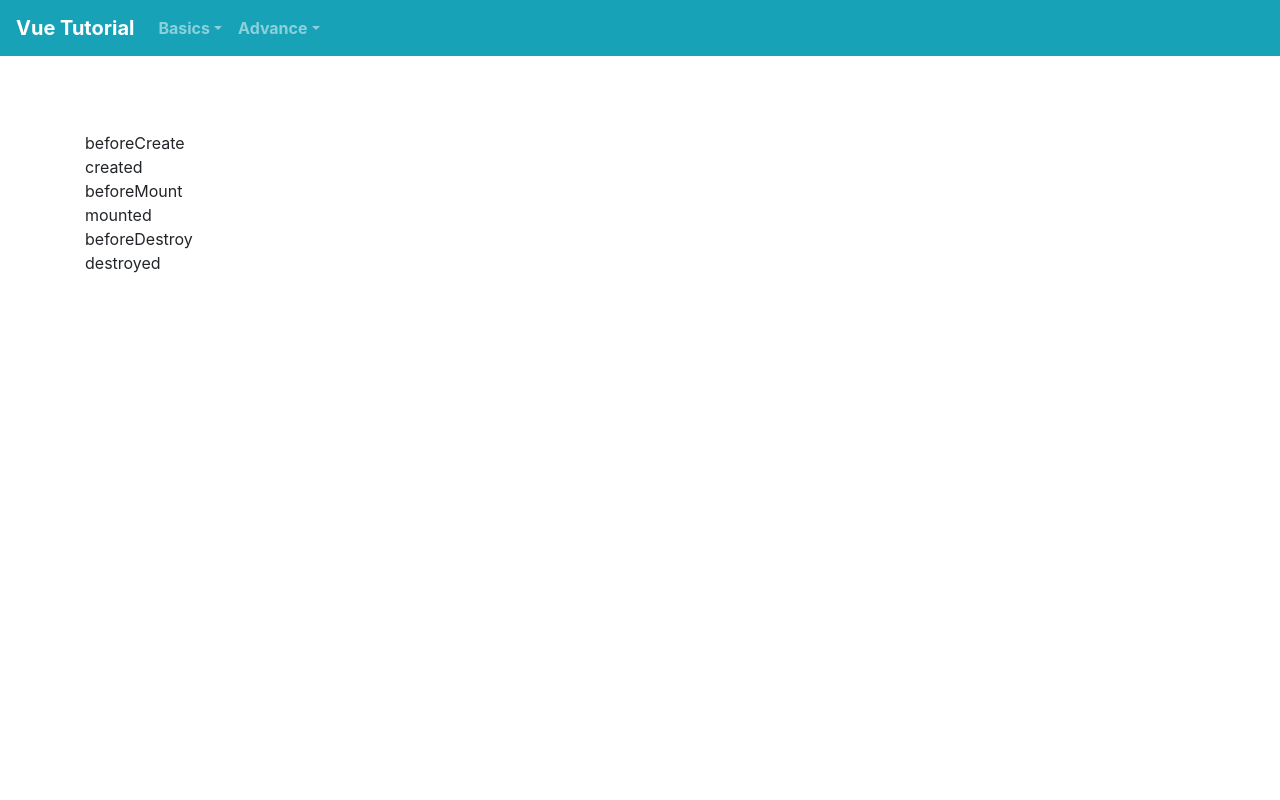
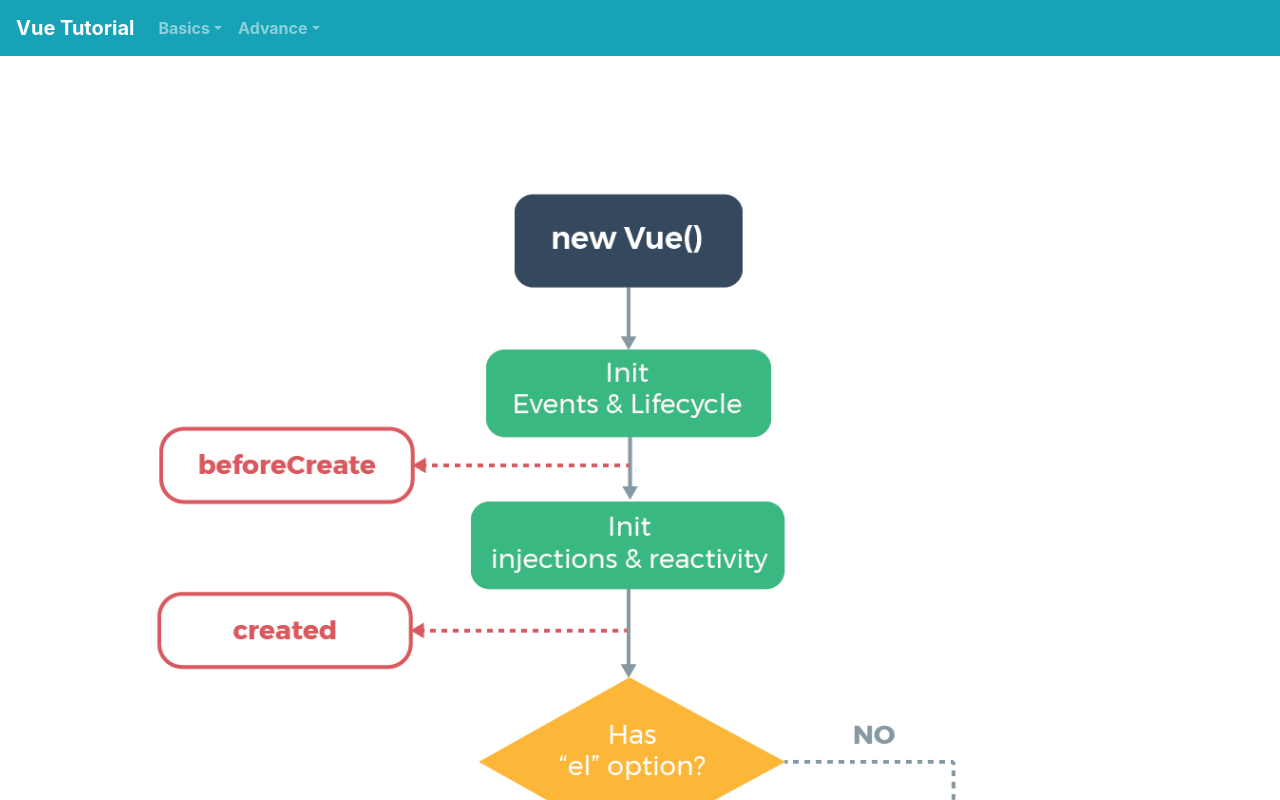
Before and after one commit to dukererenst/vue-tutorial, a Vue app: page /advanced/lifecycles in a window 1280 px wide. Shown: the top 800 px of the page. Built offline with nearby package versions, Linux system fonts and the light colour scheme.

Commit message:
lifecycle

```diff
--- a/src/views/advanced/Lifecycles.vue
+++ b/src/views/advanced/Lifecycles.vue
@@ -2,43 +2,19 @@
   <div style="padding: 4%">
     <b-container class="bv-example-row" style="padding-top: 2%">
       <b-row>
-        <b-col>
-          beforeCreate
-        </b-col>
-      </b-row>
-      <b-row>
-        <b-col>
-          created
-        </b-col>
-      </b-row>
-      <b-row>
-        <b-col>
-          beforeMount
-        </b-col>
-      </b-row>
-      <b-row>
-        <b-col>
-          mounted
-        </b-col>
-      </b-row>
-      <b-row>
-        <b-col>
-          beforeDestroy
-        </b-col>
-      </b-row>
-      <b-row>
-        <b-col>
-          destroyed
-        </b-col>
+          <p><b-img :src="lifecycleImage" fluid></b-img></p>
       </b-row>
     </b-container>
   </div>
 </template>
 
 <script>
+import lifecycleImage from "../../assets/lifecycle.png"
+
 export default {
   data() {
     return {
+      lifecycleImage,
       message: ''
     }
   },
```
Also changed, not shown: src/assets/lifecycle.png (added).
